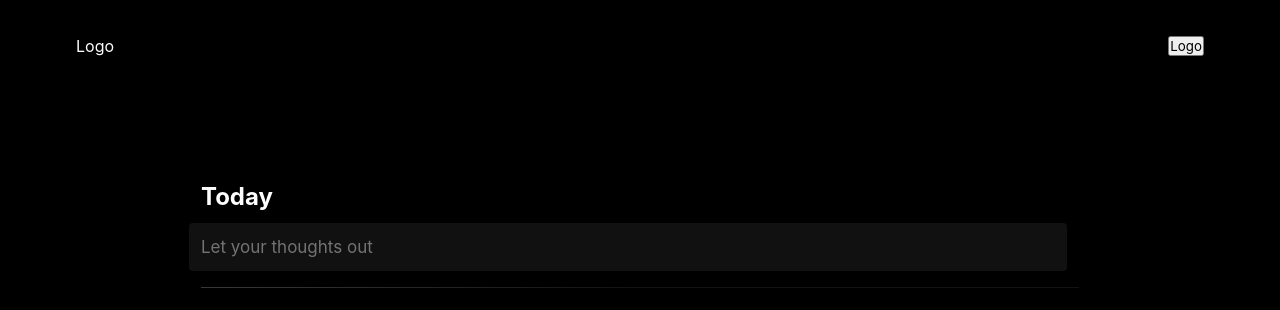
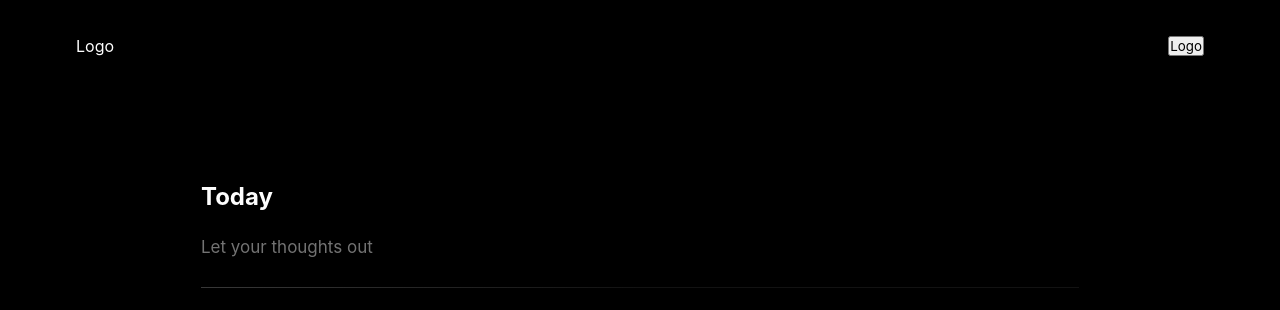
Before and after one commit to frankivann/your-thoughts, a React (Vite) app: page / in a window 1280 px wide. Shown: the top 310 px of the page. Built offline with nearby package versions, Linux system fonts and the light colour scheme.

Commit message:
add attributes

```diff
--- a/src/components/form.tsx
+++ b/src/components/form.tsx
@@ -50,11 +50,12 @@ export function Form({ thoughts, updateThoughts }: Props) {
 
   return (
     <textarea
+      id='textarea-root'
       ref={textareaRef}
       value={thought}
       name='thought'
       placeholder='Let your thoughts out'
-      autoFocus
+      // autoFocus
       rows={1}
       onChange={handleChange}
       onKeyDown={handleKeyDown}
```
